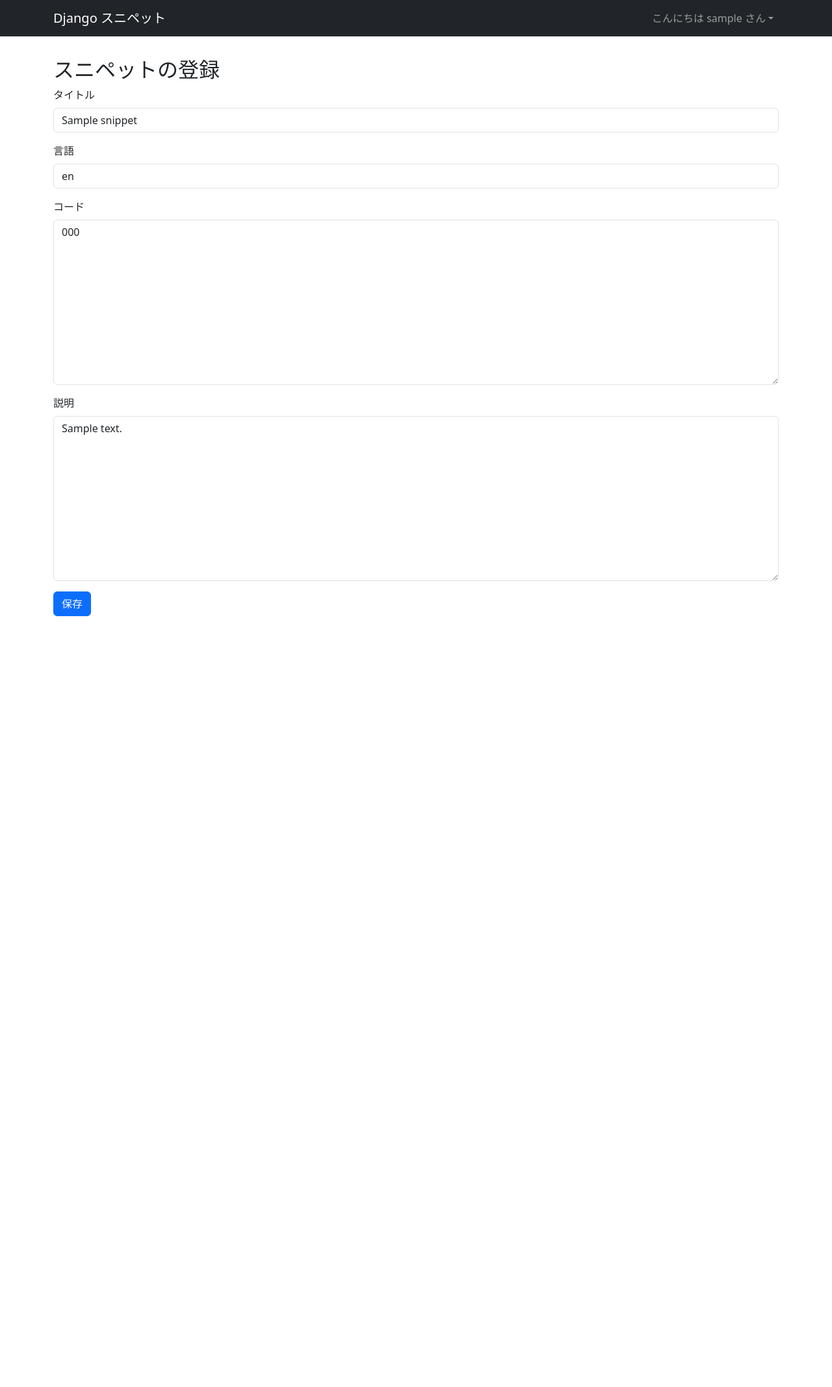
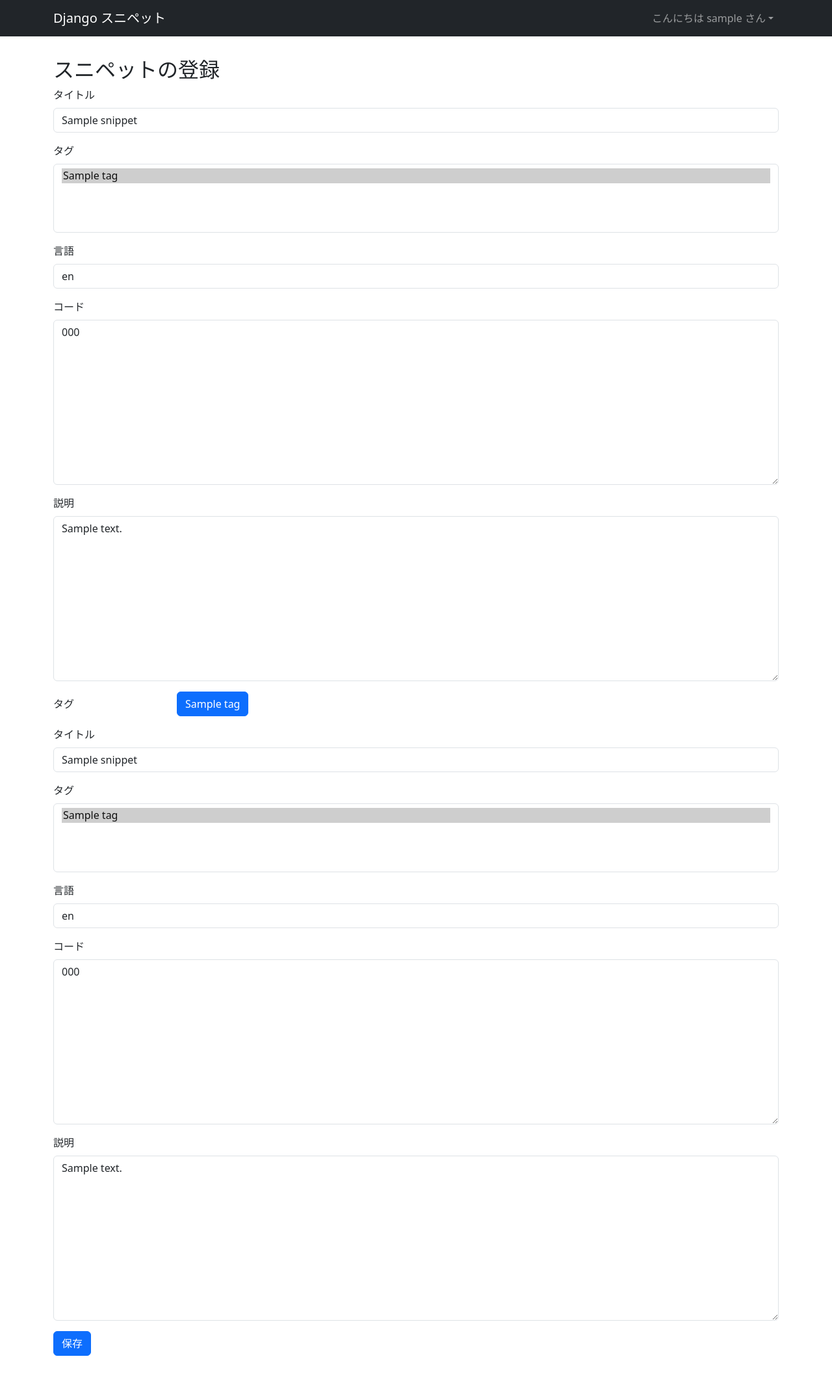
Before and after one commit to Ayumu-O/djnagosnippet, a Django app: page /snippets/1/edit/ in a window 1280 px wide. Shown: the whole page at 65% size. Before the commit the page ends 948 px from the top, so only its background shows below. Run offline with Django 4.2, Linux system fonts and the light colour scheme; a user stored in the database is signed in; tables that the repository leaves empty hold one stand-in row (values such as "Sample post"); some libraries are stand-ins or nearby versions.

Commit message:
Add tag func (already created tag only)

```diff
--- a/djangosnippets/snippets/forms.py
+++ b/djangosnippets/snippets/forms.py
@@ -1,11 +1,11 @@
 from django import forms
 
-from snippets.models import Snippet, Comment
+from snippets.models import Snippet, Comment, Tag
 
 class SnippetForm(forms.ModelForm):
     class Meta:
         model = Snippet
-        fields = ('title', 'lang', 'code', 'description')
+        fields = ('title', 'tags', 'lang', 'code', 'description')
 
 class CommentForm(forms.ModelForm):
     class Meta:
--- a/djangosnippets/snippets/models.py
+++ b/djangosnippets/snippets/models.py
@@ -2,6 +2,16 @@ from django.db import models
 from django.conf import settings
 
 # Create your models here.
+
+class Tag(models.Model):
+    name = models.CharField('タグ名', max_length=20)
+    created_at = models.DateTimeField('作成日', auto_now_add=True)
+
+    class Meta():
+        db_table = 'tags'
+
+    def __str__(self):
+        return self.name
 
 class Snippet(models.Model):
     title = models.CharField('タイトル', max_length=128)
@@ -13,6 +23,7 @@ class Snippet(models.Model):
         related_name="snippets",
         verbose_name='投稿者',
         on_delete=models.CASCADE)
+    tags = models.ManyToManyField(Tag, verbose_name='タグ', blank=True)
     created_at = models.DateTimeField('投稿日', auto_now_add=True)
     updated_at = models.DateTimeField('更新日', auto_now=True)
 
@@ -38,3 +49,6 @@ class Comment(models.Model):
 
     class Meta():
         db_table = 'comments'
+
+    def __str__(self):
+        return self.content
--- a/djangosnippets/snippets/templates/snippets/snippet_edit.html
+++ b/djangosnippets/snippets/templates/snippets/snippet_edit.html
@@ -5,7 +5,19 @@
 <h2>スニペットの登録</h2>
 <form method="post">
   {% csrf_token %}
-  {% bootstrap_form form %}
+  {% bootstrap_form form layout='horizontal' exclude="tags, lang, code, description" %}
+  <div class="row mb-3">
+    <label class="col-sm-2 col-form-label" for="id_tags">タグ</label>
+    <div class="col-sm-10" id="id_tags">
+      {% for tag in all_tags %}
+      <input id="id_tag_{{ tag.id }}" class="btn-check" type="checkbox" name="tag[]"
+        value="{{ tag.id }}" autocomplete="off"
+        {% if tag in already_checked %}checked{% endif %}>
+      <label class="btn btn-outline-primary" for="id_tag_{{ tag.id }}">{{ tag }}</label>
+      {% endfor %}
+    </div>
+  </div>
+  {% bootstrap_form form layout='horizontal' exclude="title, tags" %}
   {% bootstrap_button button_type="submit" content="保存" %}
 </form>
 {% endblock %}
--- a/djangosnippets/snippets/views.py
+++ b/djangosnippets/snippets/views.py
@@ -4,7 +4,7 @@ from django.views.decorators.http import require_safe
 from django.http import HttpResponse, HttpResponseForbidden
 from django.core.paginator import Paginator
 
-from snippets.models import Snippet, Comment
+from snippets.models import Snippet, Comment, Tag
 from snippets.forms import SnippetForm, CommentForm
 
 # Create your views here.
@@ -37,16 +37,23 @@ def snippet_new(request):
 @login_required
 def snippet_edit(request, snippet_id):
     snippet = get_object_or_404(Snippet, pk=snippet_id)
+    checked_tags = snippet.tags.all()
+    all_tags = Tag.objects.all()
     if snippet.created_by_id != request.user.id:
         return HttpResponseForbidden('このスニペットの編集は許可されていません')
     if request.method == 'POST':
         form = SnippetForm(request.POST, instance=snippet)
         if form.is_valid():
             form.save()
+            tag_ids = request.POST.getlist('tag[]')
+            tags = Tag.objects.filter(id__in=tag_ids)
+            snippet.tags.set(tags)
+            snippet.save()
             return redirect('snippet_detail', snippet_id=snippet_id)
     else:
         form = SnippetForm(instance=snippet)
-    return render(request, 'snippets/snippet_edit.html', {'form': form})
+    context = {'form': form, 'already_checked': checked_tags, 'all_tags': all_tags}
+    return render(request, 'snippets/snippet_edit.html', context)
 
 @require_safe
 @login_required
@@ -60,8 +67,14 @@ def snippet_delete(request, snippet_id):
 @require_safe
 def snippet_detail(request, snippet_id):
     snippet = get_object_or_404(Snippet.objects.select_related('created_by'), pk=snippet_id)
-    comments = Comment.objects.filter(to=snippet.id).select_related('created_by')
-    context = {'snippet': snippet, 'comments': comments, 'comment_form': CommentForm()}
+    comments = snippet.comments.all().select_related('created_by')
+    tags = snippet.tags.all()
+    context = {
+        'snippet': snippet,
+        'tags': tags,
+        'comments': comments,
+        'comment_form': CommentForm()
+    }
     return render(request, 'snippets/snippet_detail.html', context)
 
 @login_required
```
Also changed, not shown: djangosnippets/snippets/templates/snippets/snippet_detail.html (+14 -0 lines), djangosnippets/snippets/migrations/0006_tag_snippet_tags.py (added), djangosnippets/snippets/migrations/0007_alter_snippet_tags.py (added).
